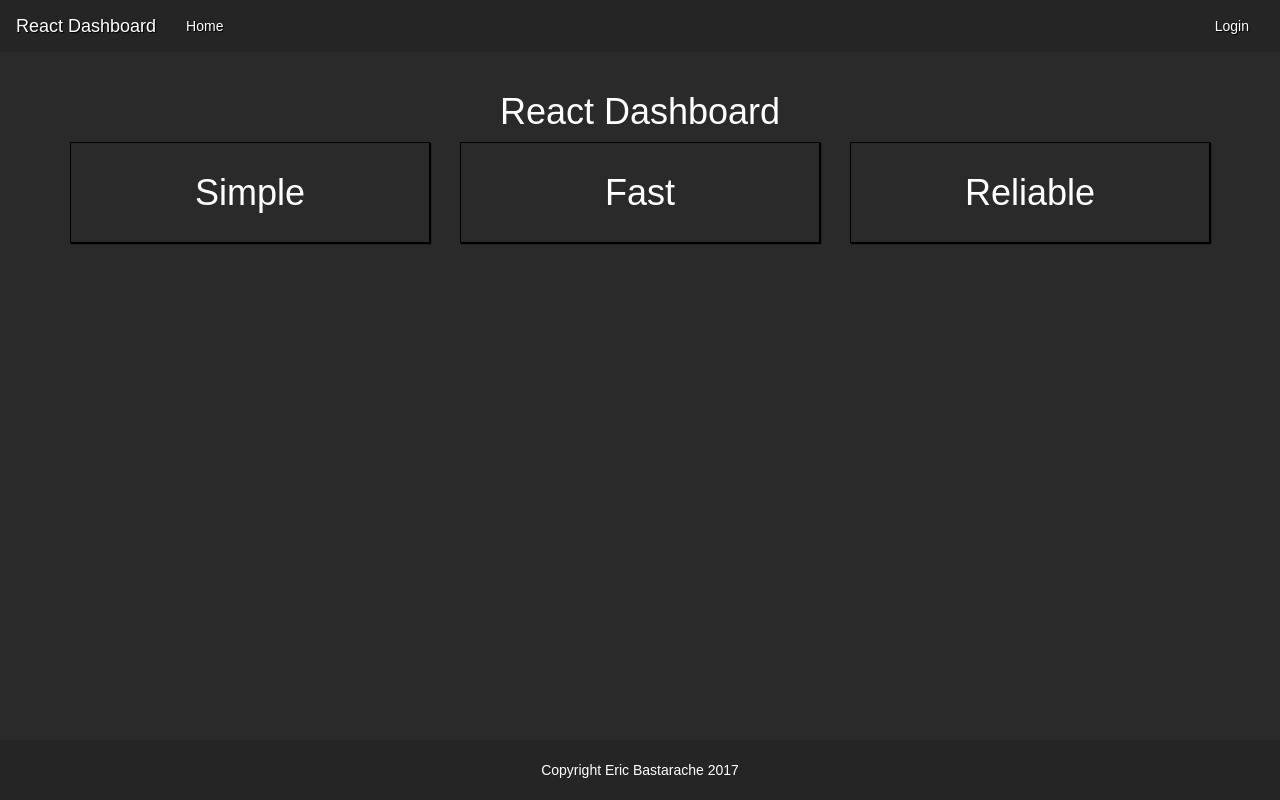
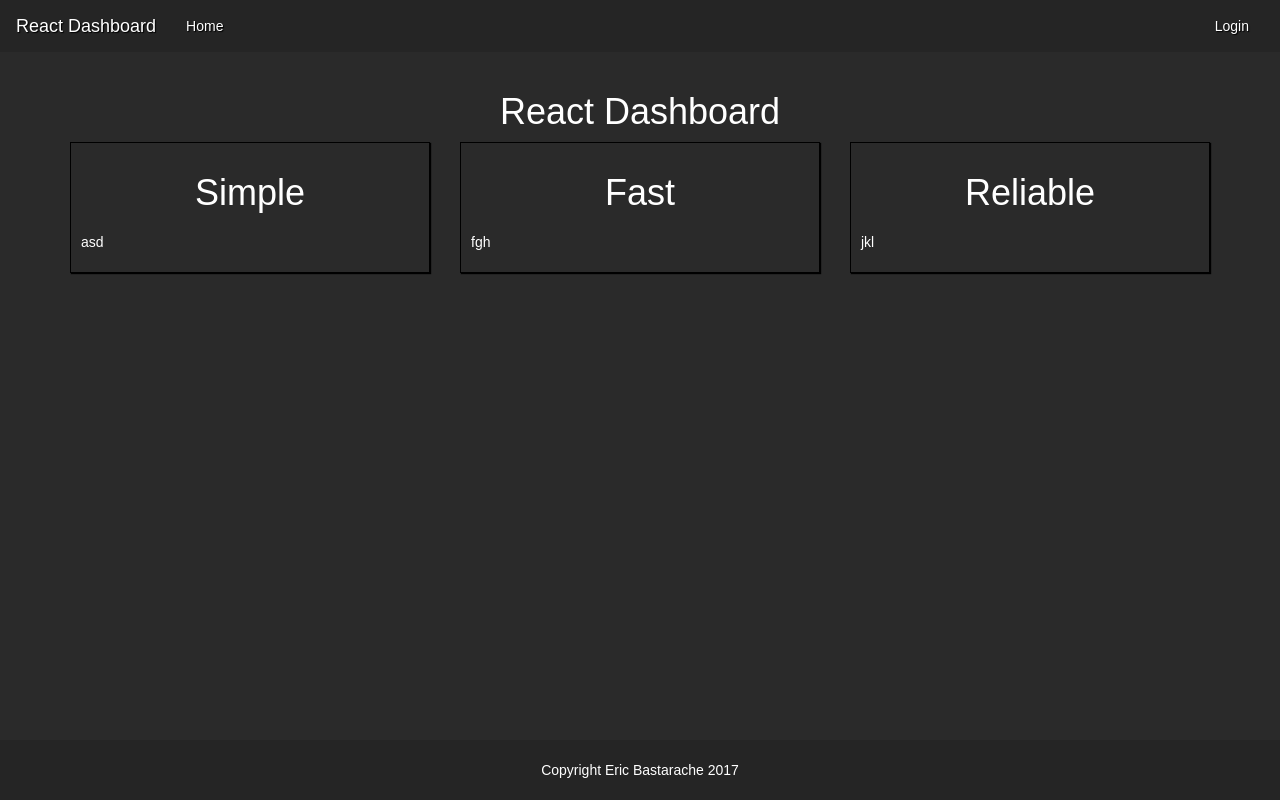
Before and after one commit to ericbastarache/reactdash, a React (Create React App) app: page / in a window 1280 px wide. Built offline with nearby package versions, Linux system fonts and the light colour scheme.

Commit message:
Minor update to passed props from main component

```diff
--- a/src/components/Main/Main.js
+++ b/src/components/Main/Main.js
@@ -11,9 +11,9 @@ class Main extends Component{
           </div>
         </div>
         <div className="row">
-          <Card cardHeader="Simple"/>
-          <Card cardHeader="Fast"/>
-          <Card cardHeader="Reliable"/>
+          <Card cardHeader="Simple" cardDescription="asd"/>
+          <Card cardHeader="Fast" cardDescription="fgh"/>
+          <Card cardHeader="Reliable" cardDescription="jkl"/>
         </div>
       </div>
     );
```
